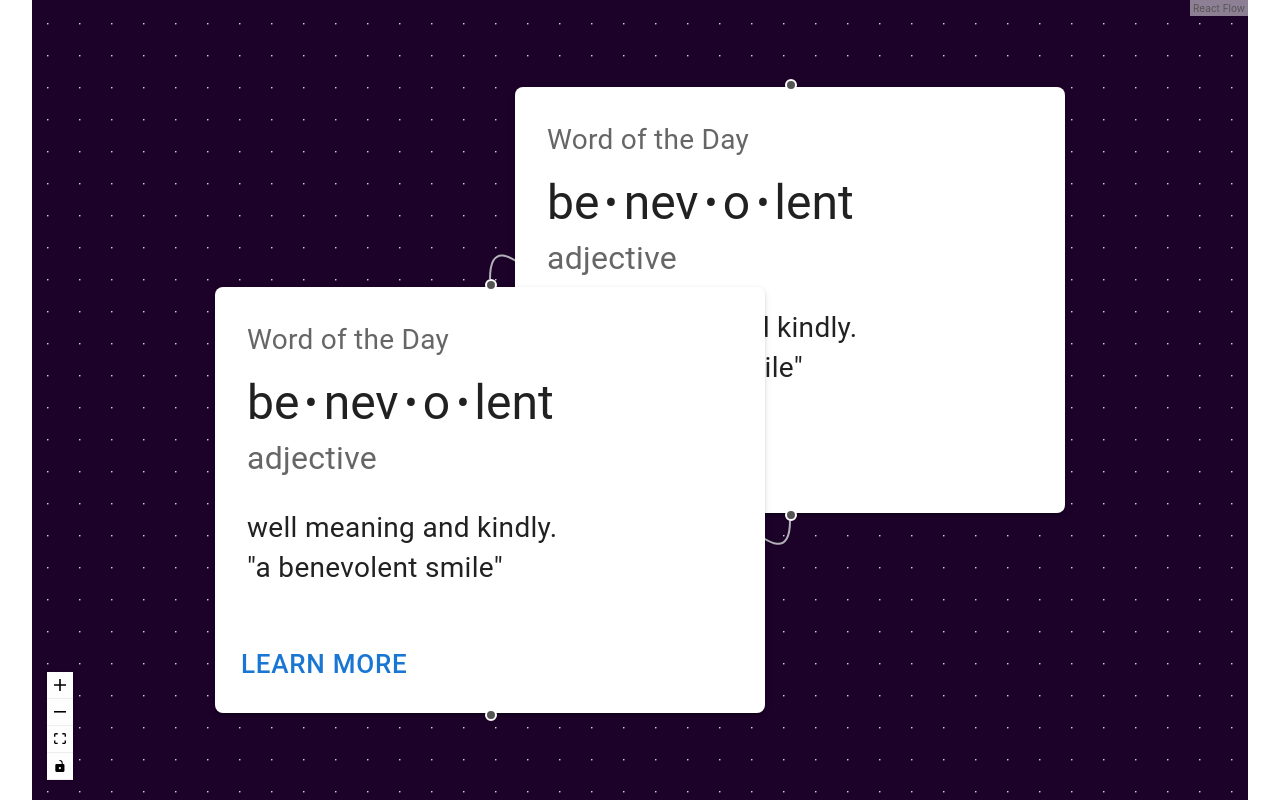
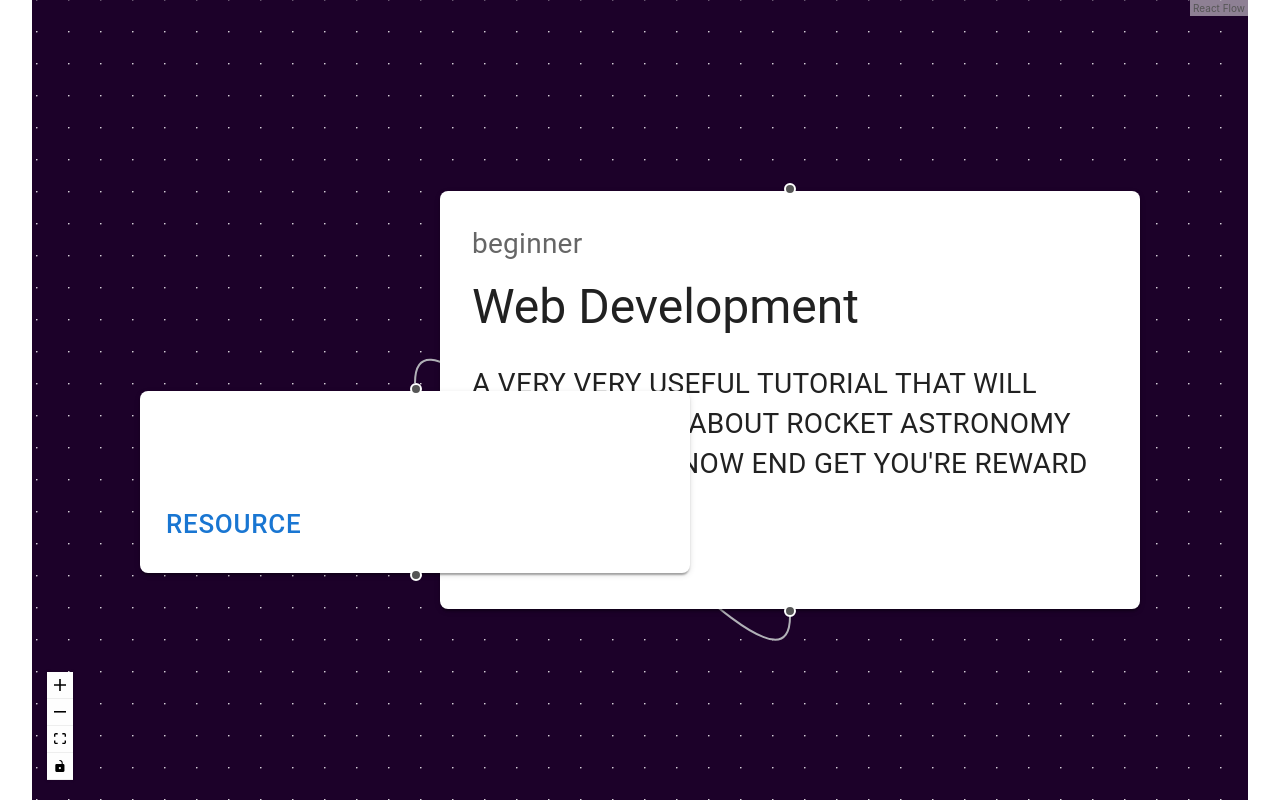
Before and after one commit to BioSkillsMap/BioSkillMap, a Next.js app: page / in a window 1280 px wide. Built offline with nearby package versions, Linux system fonts and the light colour scheme.

Commit message:
Create node-components with custom props

```diff
--- a/package.json
+++ b/package.json
@@ -17,7 +17,8 @@
     "next": "12.1.0",
     "react": "17.0.2",
     "react-dom": "17.0.2",
-    "react-flow-renderer": "^10.0.2"
+    "react-flow-renderer": "^10.0.2",
+    "react-router-dom": "^6.2.2"
   },
   "devDependencies": {
     "@types/node": "17.0.21",
--- a/src/components/Card/Card.tsx
+++ b/src/components/Card/Card.tsx
@@ -6,7 +6,8 @@ import CardContent from "@mui/material/CardContent";
 import Button from "@mui/material/Button";
 import Typography from "@mui/material/Typography";
 import { Handle, Position } from "react-flow-renderer";
-
+import { Data } from "../Tree/assets/tree";
+import { Link } from "react-router-dom";
 const bull = (
   <Box
     component='span'
@@ -15,30 +16,33 @@ const bull = (
   </Box>
 );
 
-export default function CustomCard() {
+const CustomCard: React.FC<{ data: Data }> = ({ data }) => {
+  console.log(data);
   return (
-    <Card sx={{ minWidth: 275 }}>
+    <Card
+      sx={{ minWidth: 275 }}
+      style={{
+        maxWidth: "350px",
+      }}>
       <Handle type='target' position={Position.Top} />
       <Handle type='source' position={Position.Bottom} />
       <CardContent>
         <Typography sx={{ fontSize: 14 }} color='text.secondary' gutterBottom>
-          Word of the Day
+          {data.level}
         </Typography>
         <Typography variant='h5' component='div'>
-          be{bull}nev{bull}o{bull}lent
+          {data.id}
         </Typography>
-        <Typography sx={{ mb: 1.5 }} color='text.secondary'>
-          adjective
-        </Typography>
-        <Typography variant='body2'>
-          well meaning and kindly.
-          <br />
-          {'"a benevolent smile"'}
-        </Typography>
+        <Typography sx={{ mb: 1.5 }} color='text.secondary'></Typography>
+        <Typography variant='body2'>{data.description}</Typography>
       </CardContent>
       <CardActions>
-        <Button size='small'>Learn More</Button>
+        <Button size='small'>
+          <a href={data.resource}> Resource </a>
+        </Button>
       </CardActions>
     </Card>
   );
-}
+};
+
+export default CustomCard;
--- a/src/components/Tree/assets/tree.ts
+++ b/src/components/Tree/assets/tree.ts
@@ -1,22 +1,31 @@
 import React from "react";
 import { Edge, Node } from "react-flow-renderer";
 import BasicCard from "../../Card/Card";
+
+export interface Data {
+  id: string;
+  resource: string;
+  level: "beginner" | "intermediate" | "advanced" | "Roxy";
+  description: string;
+}
 
 export const nodes: Node[] = [
   {
     id: "1",
     type: "Card",
     data: {
-      label: "1",
-    },
+      id: "Web Development",
+      resource: "https://www.youtube.com/watch?v=dQw4w9WgXcQ",
+      level: "beginner",
+      description:
+        "A VERY VERY USEFUL TUTORIAL THAT WILL TEACH YOU ALL ABOUT ROCKET ASTRONOMY SCIENCE CLICK NOW END GET YOU'RE REWARD",
+    } as Data,
     position: { x: 250, y: 0 },
   },
   {
     id: "2",
     type: "Card",
-    data: {
-      label: "2",
-    },
+    data: {} as Data,
     position: { x: 100, y: 100 },
   },
 ];
```
Also changed, not shown: 1 other file (tests, documents, lock files or other folders).
